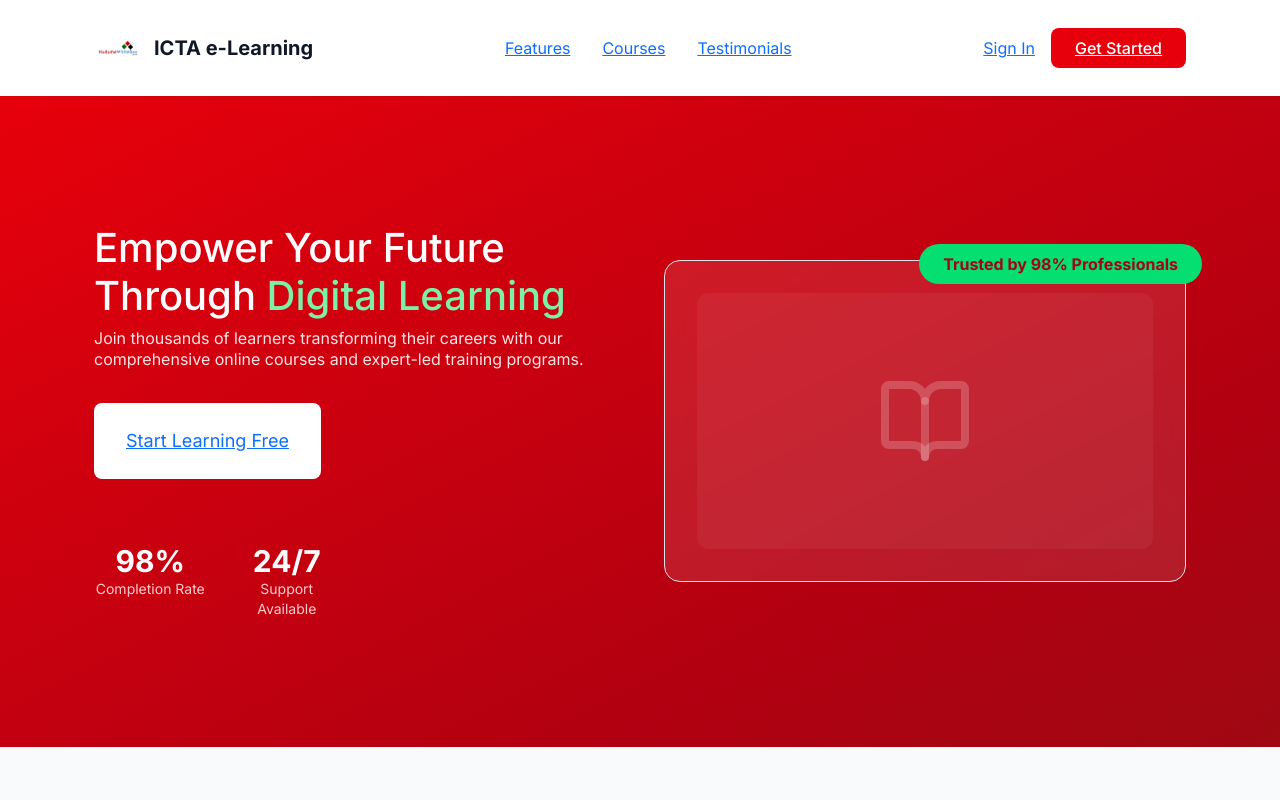
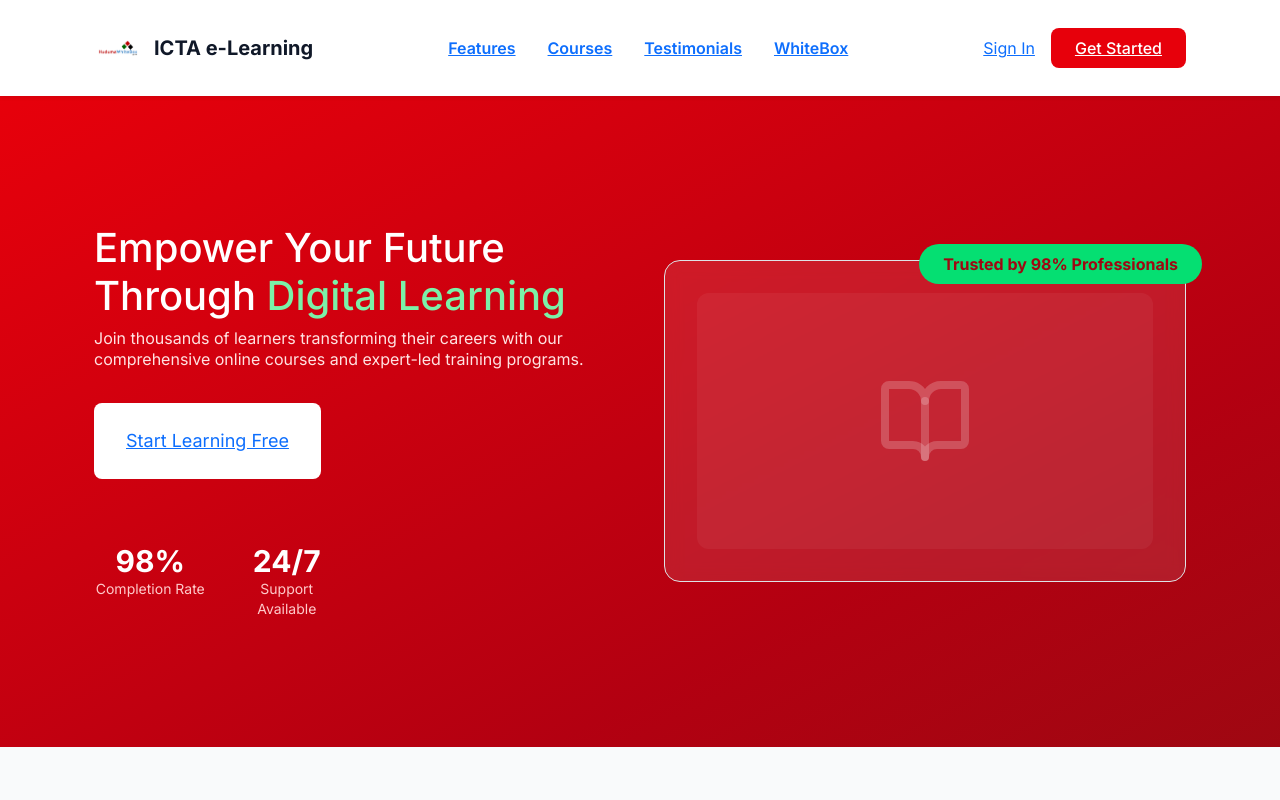
Before and after one commit to riantechy/E-learning, a Next.js app in the folder frontend/: page / in a window 1280 px wide. Shown: the top 800 px of the page. Built offline with nearby package versions, Linux system fonts and the light colour scheme; no server answers.

Commit message:
whitebox

```diff
--- a/frontend/app/page.tsx
+++ b/frontend/app/page.tsx
@@ -168,9 +168,15 @@
             </div>
 
             <div className="hidden md:flex items-center space-x-8">
-              <a href="#features" className="text-gray-700 hover:text-red-600 transition-colors">Features</a>
-              <a href="#courses" className="text-gray-700 hover:text-red-600 transition-colors">Courses</a>
-              <a href="#testimonials" className="text-gray-700 hover:text-red-600 transition-colors">Testimonials</a>
+              <a href="#features" className="text-gray-700 font-semibold hover:text-red-600 transition-colors">Features</a>
+              <a href="#courses" className="text-gray-700 font-semibold hover:text-red-600 transition-colors">Courses</a>
+              <a href="#testimonials" className="text-gray-700 font-semibold hover:text-red-600 transition-colors">Testimonials</a>
+              <a
+                href="http://10.241.18.19/whitebox/index.php"
+                className="text-gray-700 font-semibold hover:text-red-600 transition-colors"
+              >
+                WhiteBox
+              </a>
             </div>
 
             <div className="flex items-center space-x-4">
```
